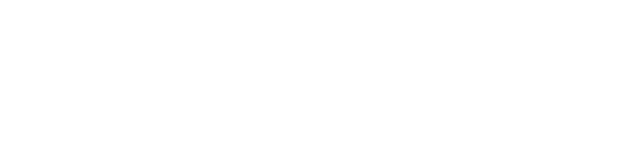
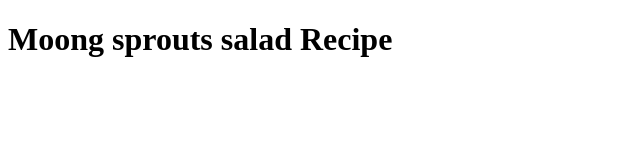
Before and after one commit to yrsTruelyDevansh/odin-recipes, a plain HTML site: page recipes/moong-sprouts-salad.html in a window 1280 px wide. Shown: the whole page, without its empty margins (0-640 px from the left). Drawn offline with Linux system fonts and the light colour scheme.

Commit message:
Add <h1> tag with recipe name in moong-sprouts-salad.html and missi-roti.html

```diff
--- a/recipes/moong-sprouts-salad.html
+++ b/recipes/moong-sprouts-salad.html
@@ -7,6 +7,6 @@
     </head>
 
     <body>
-
+        <h1>Moong sprouts salad Recipe</h1>
     </body>
 </html>
```
Also changed, not shown: recipes/missi-roti.html (+1 -0 lines).
